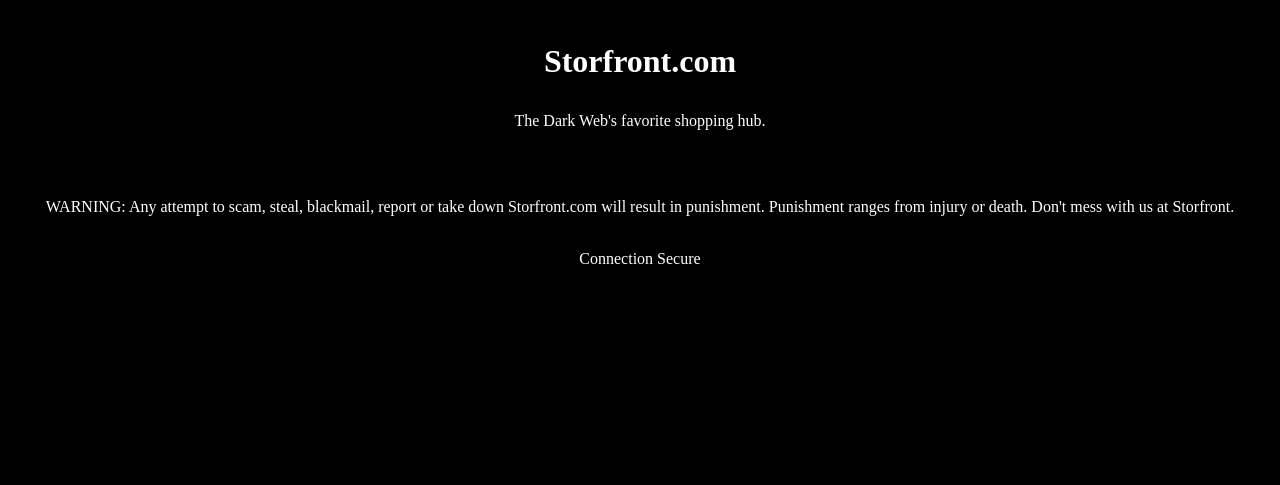
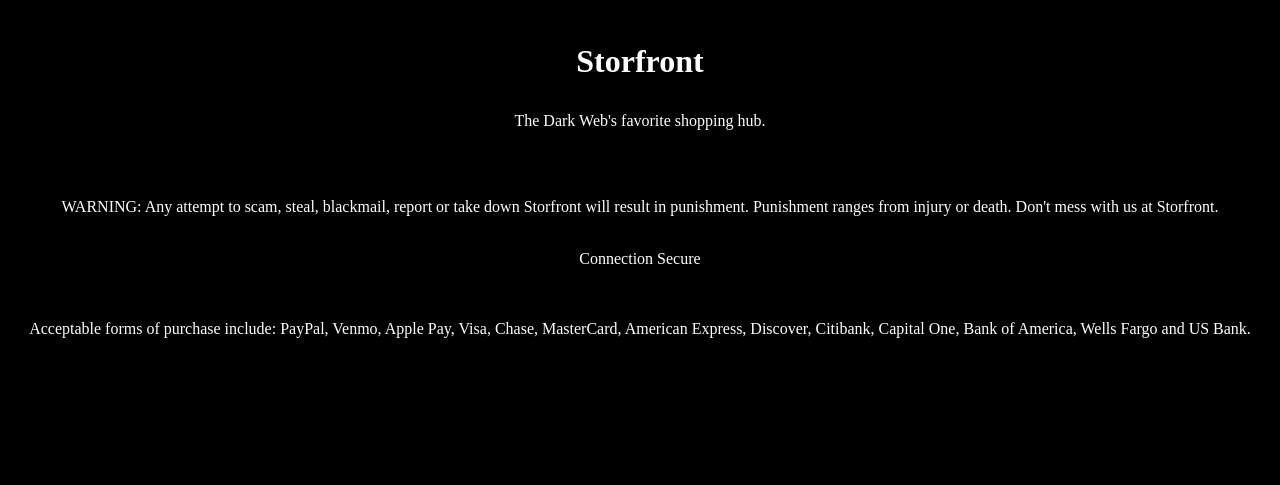
Before and after one commit to DylanP369/secure, a plain HTML site: page index.html in a window 1280 px wide. Drawn offline with Linux system fonts and the light colour scheme.

Commit message:
Update index.html

```diff
--- a/index.html
+++ b/index.html
@@ -7,12 +7,25 @@
 <body style="background-color:black;">
 
 <h1 style = "font-family:georgia,garamond,serif; font-size: 64px; font-style:normal;">
-<h1><center> Storfront.com </h1>
+<h1><center> Storfront </h1>
 <p style = "font-family: georgia, garamond, serif; font-size: 32px; font-style:normal;">
 <p><center> The Dark Web's favorite shopping hub.</p>
 <br>
 <br>
-<p><center> WARNING: Any attempt to scam, steal, blackmail, report or take down Storfront.com will result in punishment. Punishment ranges from injury or death. Don't mess with us at Storfront.
+<p><center> WARNING: Any attempt to scam, steal, blackmail, report or take down Storfront will result in punishment. Punishment ranges from injury or death. Don't mess with us at Storfront.
 <br>
 <br>
 <p><center> Connection Secure
+<br>
+<br>
+<br>
+<p><center> Acceptable forms of purchase include: PayPal, Venmo, Apple Pay, Visa, Chase, MasterCard, American Express, Discover, Citibank, Capital One, Bank of America, Wells Fargo and US Bank.
+<br>
+<br>
+<br>
+<br>
+<br>
+<br>
+<br>
+<br>
+<br>
```
